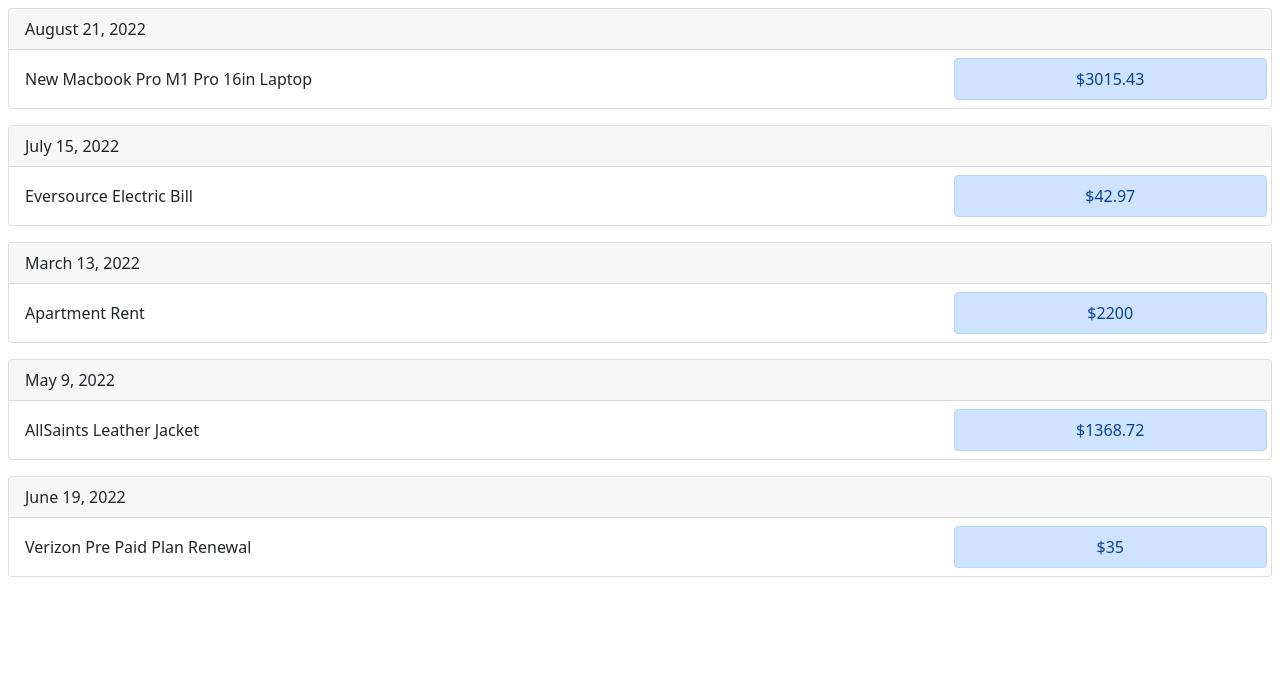
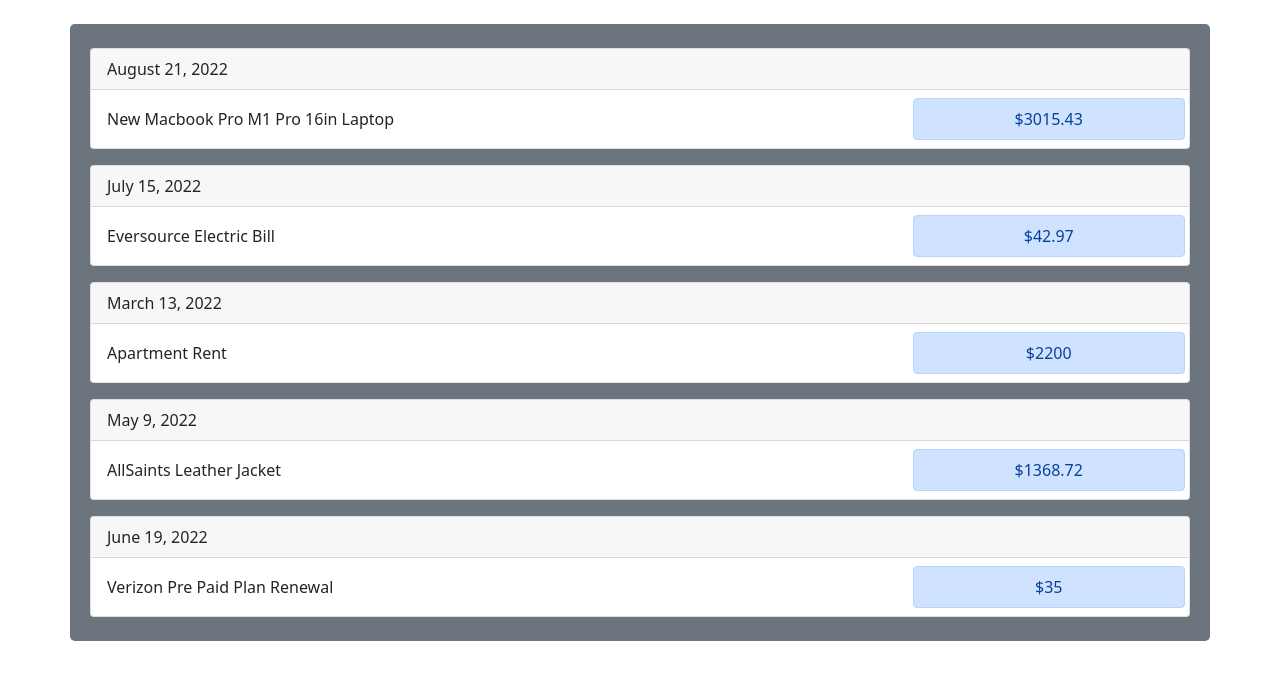
Before and after one commit to canivit/expenses, a React (Create React App) app in the folder expense-app/: page / in a window 1280 px wide. Shown: the top 680 px of the page. Built offline with nearby package versions, Linux system fonts and the light colour scheme.

Commit message:
move expense list into its own component

```diff
--- a/expense-app/src/App.js
+++ b/expense-app/src/App.js
@@ -1,4 +1,4 @@
-import ExpenseItem from "./components/ExpenseItem";
+import ExpenseList from "./components/ExpenseList";
 
 function App() {
   const expenses = [
@@ -33,17 +33,7 @@ function App() {
     },
   ];
 
-  return (
-    <div>
-      {expenses.map((item) => (
-        <ExpenseItem
-          title={item.title}
-          amount={item.amount}
-          date={item.date}
-        ></ExpenseItem>
-      ))}
-    </div>
-  );
+  return <ExpenseList expenses={expenses} />;
 }
 
 export default App;
--- /dev/null
+++ b/expense-app/src/components/ExpenseList.js
@@ -0,0 +1,16 @@
+import { Container } from "react-bootstrap";
+import ExpenseItem from "./ExpenseItem";
+
+const ExpenseList = (props) => {
+  const expenses = props.expenses;
+
+  return (
+    <Container className="mt-4 py-3 bg-secondary rounded-3">
+      {expenses.map((item) => (
+        <ExpenseItem title={item.title} amount={item.amount} date={item.date} />
+      ))}
+    </Container>
+  );
+};
+
+export default ExpenseList;
```
